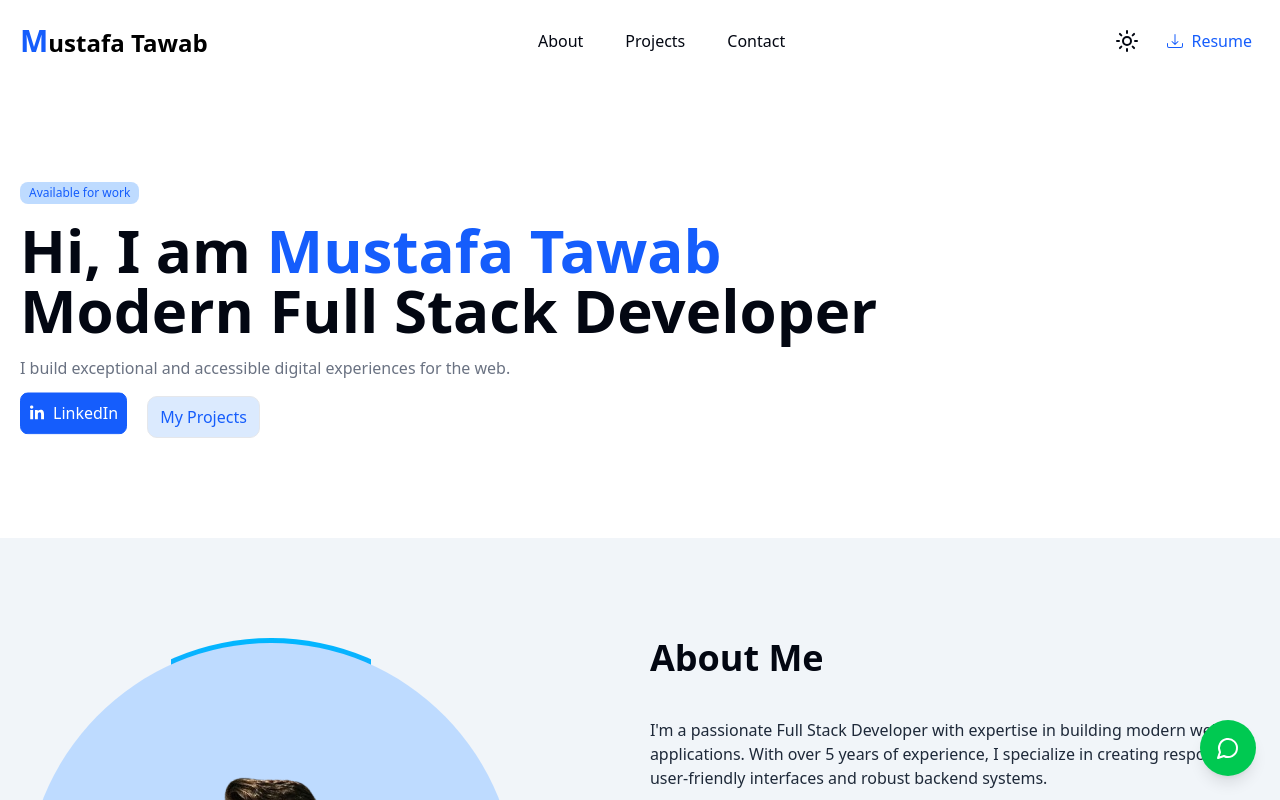
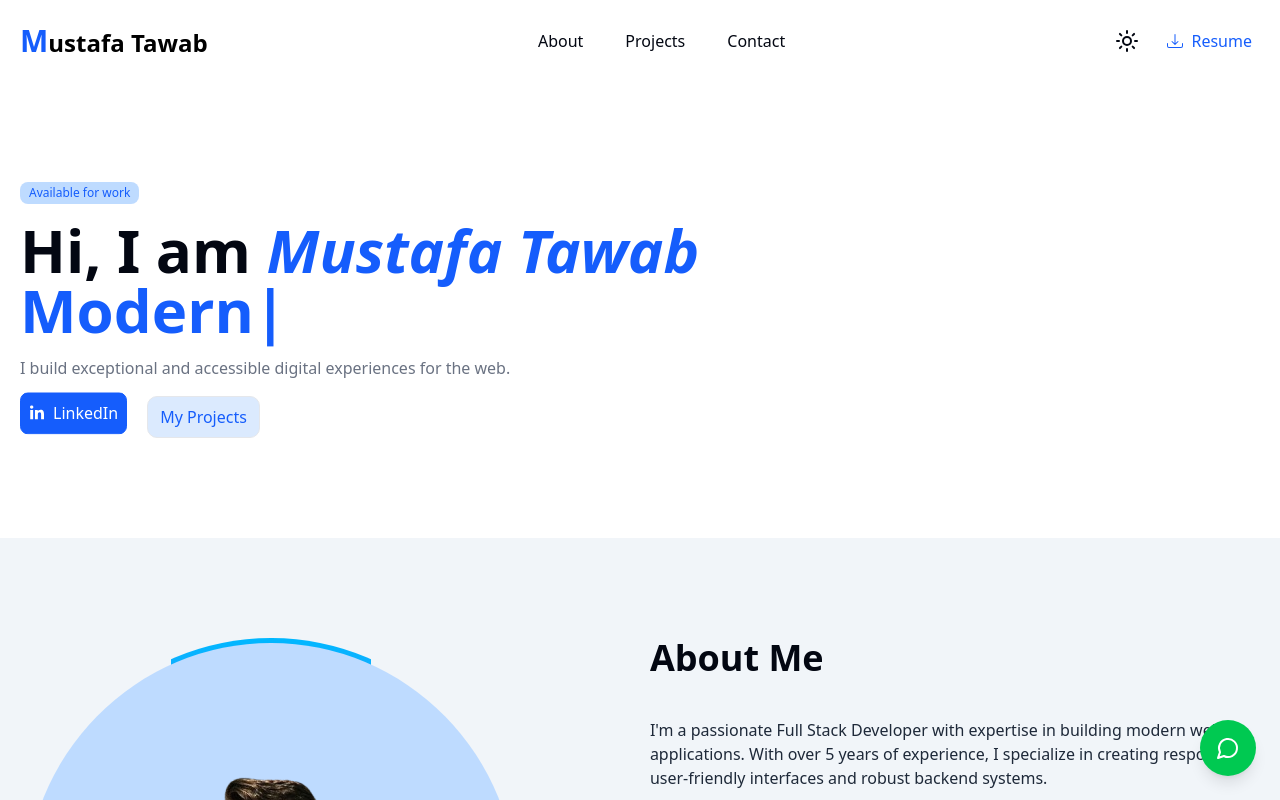
Before and after one commit to mustafatawab/portfolio, a Next.js app: page / in a window 1280 px wide. Shown: the top 800 px of the page. Built offline with nearby package versions, Linux system fonts and the light colour scheme.

Commit message:
changes in the hero section

```diff
--- a/package.json
+++ b/package.json
@@ -24,6 +24,7 @@
     "react": "^19.0.0",
     "react-dom": "^19.0.0",
     "react-icons": "^5.5.0",
+    "react-type-animation": "^3.2.0",
     "resend": "^4.4.1",
     "tailwind-merge": "^3.0.2",
     "tw-animate-css": "^1.2.5"
--- a/src/views/hero.jsx
+++ b/src/views/hero.jsx
@@ -1,7 +1,8 @@
+'use client'
 import React from "react";
 import { Badge } from "@/components/ui/badge";
 import { FaLinkedinIn } from "react-icons/fa6";
-
+import { TypeAnimation } from "react-type-animation";
 import Link from "next/link";
 
 const HeroSection = () => {
@@ -15,10 +16,26 @@ const HeroSection = () => {
           <div className="text-xl sm:text-4xl md:text-6xl font-bold">
             <h2>
               Hi, I am
-              <span className="text-nowrap text-blue-600"> Mustafa Tawab </span>
+              <h1 className="text-nowrap text-blue-600 italic inline"> Mustafa Tawab </h1>
             </h2>
             <h2>
-              Modern Full Stack Developer
+              <TypeAnimation
+              className="text-blue-600"
+                sequence={[
+                  // Same substring at the start will only be typed out once, initially
+                  "Frontend Developer",
+                  1000, // wait 1s before replacing "Mice" with "Hamsters"
+                  "Modern Web Application Developer",
+                  1000,
+                  "Python Developer",
+                  1000,
+                  "Agentic AI Developer",
+                  1000,
+                ]}
+                wrapper="h1"
+                speed={50}
+                repeat={Infinity}
+              />
             </h2>
           </div>
           <p className="text-gray-500">
```
Also changed, not shown: 1 other file (tests, documents, lock files or other folders).
